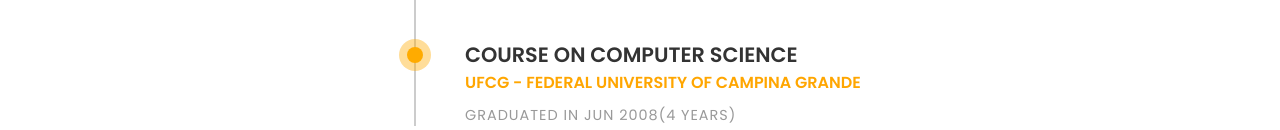
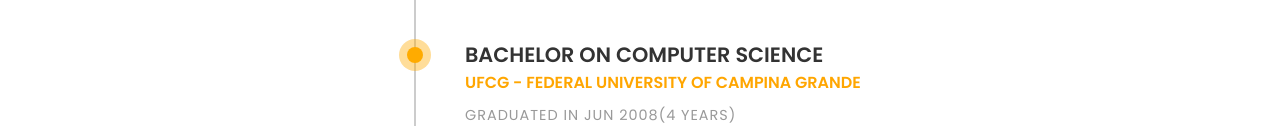
Before and after one commit to carolsprak/annerocha.github.io, a plain HTML site: page index.html in a window 1280 px wide. Shown: the part 2681-2811 px from the top of the page. Drawn offline with Linux system fonts and the light colour scheme; files whose address does not match are found by name.

Commit message:
curriculum

```diff
--- a/index.html
+++ b/index.html
@@ -201,7 +201,7 @@
 						</div><!-- education -->
 
 						<div class="education margin-b-50">
-							<h4><b>COURSE ON COMPUTER SCIENCE</b></h4>
+							<h4><b>BACHELOR ON COMPUTER SCIENCE</b></h4>
 							<h5 class="font-yellow"><b>UFCG - FEDERAL UNIVERSITY OF CAMPINA GRANDE</b></h5>
 							<h6 class="font-lite-black margin-t-10">GRADUATED IN JUN 2008(4 YEARS)</h6>
 						</div><!-- education -->
```
